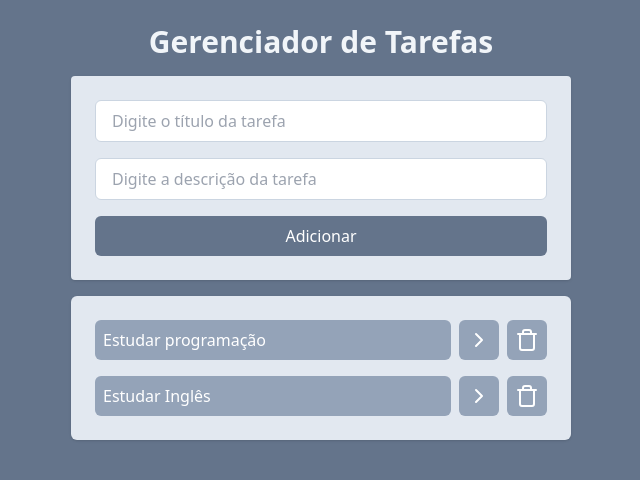
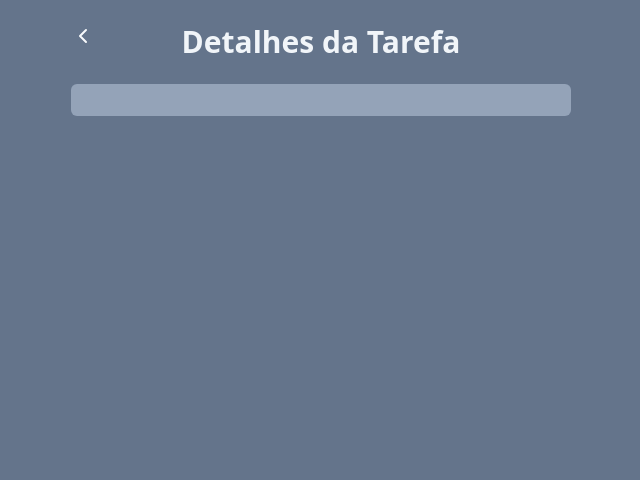
Before and after one commit to DionathanDevs/react-curso-yt, a React (Vite) app: page /task in a window 1280 px wide. Shown: the top 480 px of the page, without its empty margins (319-959 px from the left). Built offline with nearby package versions, Linux system fonts and the light colour scheme.

Commit message:
Adicionando descrição de tarefas e funcionalidades de navegação

```diff
--- a/package.json
+++ b/package.json
@@ -13,7 +13,9 @@
     "@tailwindcss/vite": "^4.1.5",
     "lucide-react": "^0.507.0",
     "react": "^18.3.1",
-    "react-dom": "^18.3.1"
+    "react-dom": "^18.3.1",
+    "react-router-dom": "^7.5.3",
+    "uuid": "^11.1.0"
   },
   "devDependencies": {
     "@eslint/js": "^9.9.0",
--- a/src/App.jsx
+++ b/src/App.jsx
@@ -1,6 +1,7 @@
 import { useState } from "react"
 import AddTask from "./components/AddTasks"
 import Tasks from "./components/Tasks"
+import { v4 } from "uuid"
 
 
 function App(){
@@ -44,11 +45,24 @@
   setTasks(newTasks);
 }
 
+function onAddTaskSubmit(title, description){
+  const newTask = {
+    id: v4(),
+    title: title,
+    description: description,
+    isCompleted: false,
+  }
+
+  setTasks([...tasks, newTask])
+}
+
+
+
   return(
     <div className="w-screen h-screen bg-slate-500 flex justify-center p-6">
       <div className="w-[500px] space-y-4">
       <h1 className="text-3xl text-slate-100 font-bold text-center">Gerenciador de Tarefas</h1>
-      <AddTask />
+      <AddTask onAddTaskSubmit={onAddTaskSubmit} />
       <Tasks tasks={tasks} onTaskClick={onTaskClick} onDeleteTaskClick={onDeleteTaskClick}/>
       </div>
     </div>
--- a/src/components/AddTasks.jsx
+++ b/src/components/AddTasks.jsx
@@ -1,10 +1,24 @@
-function AddTask(){
-
+import { useState } from "react"
+function AddTask({onAddTaskSubmit}){
+    const [title, setTitle] = useState("");
+    const [description, setDescription] = useState("");
     return (
     <div className="bg-slate-200 rounded shadow space-y-4 p-6 flex flex-col ">
-        <input className="border border-slate-300 outline-slate-400 px-4 py-2 rounded-md" type="text" placeholder="Digite o título da tarefa" />
-        <input className="border border-slate-300 outline-slate-400 px-4 py-2 rounded-md" type="text" placeholder="Digite a descrição da tarefa" />
-        <button className="bg-slate-500 text-white px-4 py-2 font-medium rounded-md">Adicionar</button>
+        <input className="border border-slate-300 outline-slate-400 px-4 py-2 rounded-md" type="text" placeholder="Digite o título da tarefa" value={title} onChange={(event) => setTitle(event.target.value)}/>
+        <input className="border border-slate-300 outline-slate-400 px-4 py-2 rounded-md" type="text" placeholder="Digite a descrição da tarefa" value={description} onChange={(event) => setDescription(event.target.value)} />
+        <button onClick={() => {
+
+            if(!title.trim() || !description.trim()){
+                return alert("Preencha o titulo e descrição da tarefa");
+            }
+
+            onAddTaskSubmit(title, description);
+            setTitle("");
+            setDescription("");
+
+
+
+            } }className="bg-slate-500 text-white px-4 py-2 font-medium rounded-md">Adicionar</button>
     </div>
    )
 }
--- a/src/components/Tasks.jsx
+++ b/src/components/Tasks.jsx
@@ -1,6 +1,16 @@
 import { ChevronRightIcon, TrashIcon } from "lucide-react";
+import { useNavigate } from "react-router-dom";
 
 function Tasks({tasks, onTaskClick, onDeleteTaskClick}) {
+
+  const navigate = useNavigate()
+  function onSeeDetailsClick(task){
+    const query = new URLSearchParams()
+    query.set("title", task.title)
+    query.set("description", task.description)
+
+    navigate(`/task?${query.toString()}`)
+  }
 
   return (
     <ul className="space-y-4 p-6 bg-slate-200 rounded-md shadow">
@@ -10,7 +20,7 @@
             {task.title}
 
           </button>
-          <button className="bg-slate-400 p-2 rounded-md text-white"><ChevronRightIcon /></button>
+          <button className="bg-slate-400 p-2 rounded-md text-white" onClick={() => onSeeDetailsClick(task) }><ChevronRightIcon /></button>
           <button onClick={() => onDeleteTaskClick(task.id)}
           className="bg-slate-400 p-2 rounded-md text-white"><TrashIcon /></button>
         </li>
--- a/src/main.jsx
+++ b/src/main.jsx
@@ -2,9 +2,24 @@
 import { createRoot } from 'react-dom/client'
 import App from './App.jsx'
 import './index.css'
+import { createBrowserRouter , RouterProvider} from 'react-router-dom'
+import Taskpage from './pages/TaskPage.jsx'
+
+const router = createBrowserRouter(
+  [
+    {
+      path: "/",
+      element: <App />
+    },
+    {
+      path: "/task",
+      element: <Taskpage />
+    }
+  ]
+);
 
 createRoot(document.getElementById('root')).render(
   <StrictMode>
-    <App />
+    <RouterProvider router={router} />
   </StrictMode>,
 )
--- /dev/null
+++ b/src/pages/TaskPage.jsx
@@ -0,0 +1,30 @@
+import { ChevronLeftIcon } from "lucide-react";
+import { useNavigate, useSearchParams } from "react-router-dom";
+
+function TaskPage() {
+  const [searchParams] = useSearchParams();
+    const navigate = useNavigate();
+  const title = searchParams.get("title");
+  const description = searchParams.get("description");
+  return (
+    <div className="h-screen w-screen bg-slate-500 p-6 flex justify-center">
+      <div className="w-[500px] space-y-4">
+        <div className="flex justify-center relative mb-6 ">
+          <button className="absolute left-0 top-0 bottom-0 mb-6 text-slate-50" onClick={() => navigate(-1)}>
+            <ChevronLeftIcon />
+          </button>
+          <h1 className="text-3xl text-slate-100 font-bold text-center">
+            Detalhes da Tarefa
+          </h1>
+        </div>
+
+        <div className="bg-slate-400 p-4 rounded-md">
+          <h2 className="text-xl text-white font-bold">{title}</h2>
+          <p className="text-white">{description}</p>
+        </div>
+      </div>
+    </div>
+  );
+}
+
+export default TaskPage;
```
Also changed, not shown: 1 other file (tests, documents, lock files or other folders).
